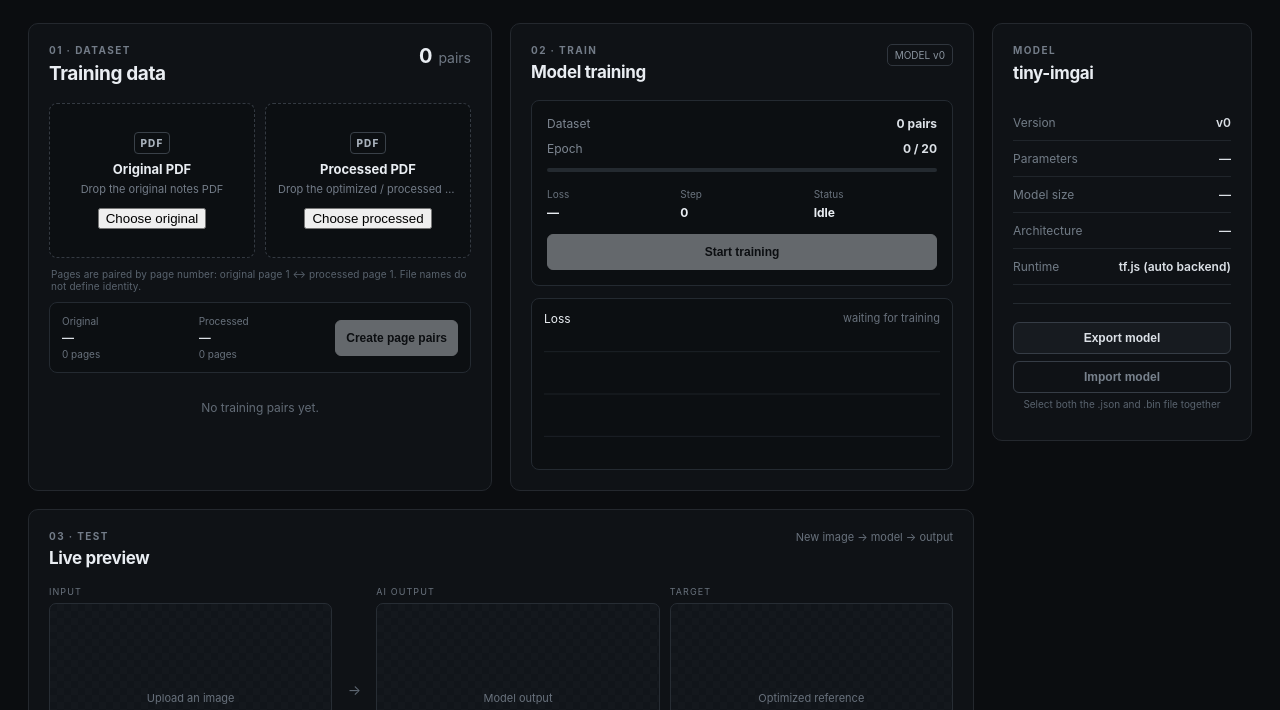
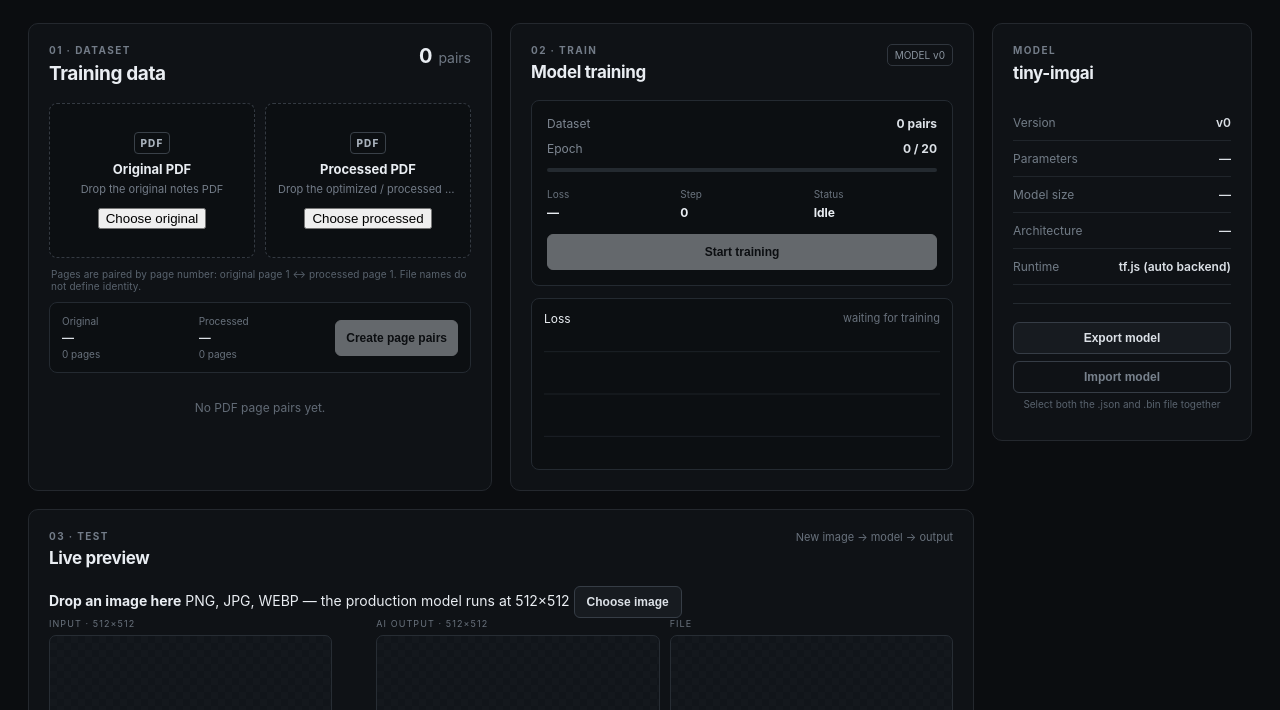
Before and after one commit to juyel-dev/tiny-imgai, a plain HTML site: page web/index.html in a window 1280 px wide. Shown: the part 69-779 px from the top of the page. Drawn offline with Linux system fonts and the light colour scheme; a script that the page names is missing.

Commit message:
Add production image inference preview

```diff
--- a/web/index.html
+++ b/web/index.html
@@ -80,13 +80,22 @@
         <span class="muted">New image → model → output</span>
       </div>
 
+      <div class="image-test">
+        <div class="image-test-dropzone" id="testImageDropzone">
+          <strong>Drop an image here</strong>
+          <span id="testHint">PNG, JPG, WEBP — the production model runs at 512×512</span>
+          <button class="secondary" id="testChoose" type="button">Choose image</button>
+          <input id="testImageInput" type="file" accept="image/*" hidden>
+        </div>
+      </div>
+
       <div class="preview-grid">
-        <div class="image-panel"><label>INPUT</label><div class="image-box checker" id="inputPreview">Upload an image</div></div>
+        <div class="image-panel"><label>INPUT · 512×512</label><div class="image-box checker" id="inputPreview">Upload an image above</div></div>
         <div class="arrow">→</div>
-        <div class="image-panel"><label>AI OUTPUT</label><div class="image-box checker" id="outputPreview">Model output</div></div>
-        <div class="image-panel"><label>TARGET</label><div class="image-box checker" id="targetPreview">Optimized reference</div></div>
+        <div class="image-panel"><label>AI OUTPUT · 512×512</label><div class="image-box checker" id="outputPreview">Production model output</div></div>
+        <div class="image-panel"><label>FILE</label><div class="image-box checker" id="targetPreview">No image selected</div></div>
       </div>
-      <button class="secondary" id="testBtn" disabled>Test model</button>
+      <button class="primary" id="testBtn" disabled>Run model</button>
     </section>
 
     <aside class="model-panel">
```
